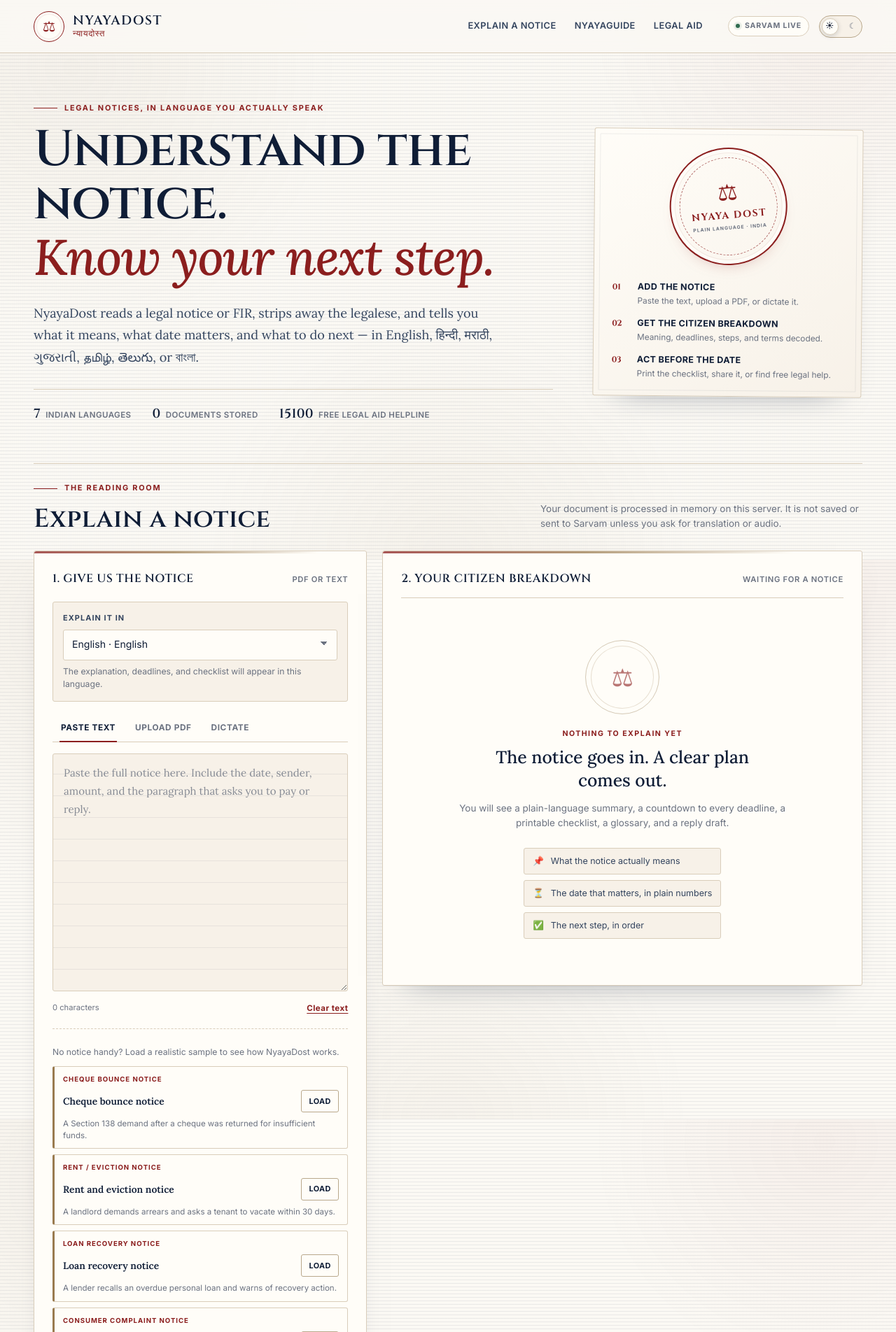
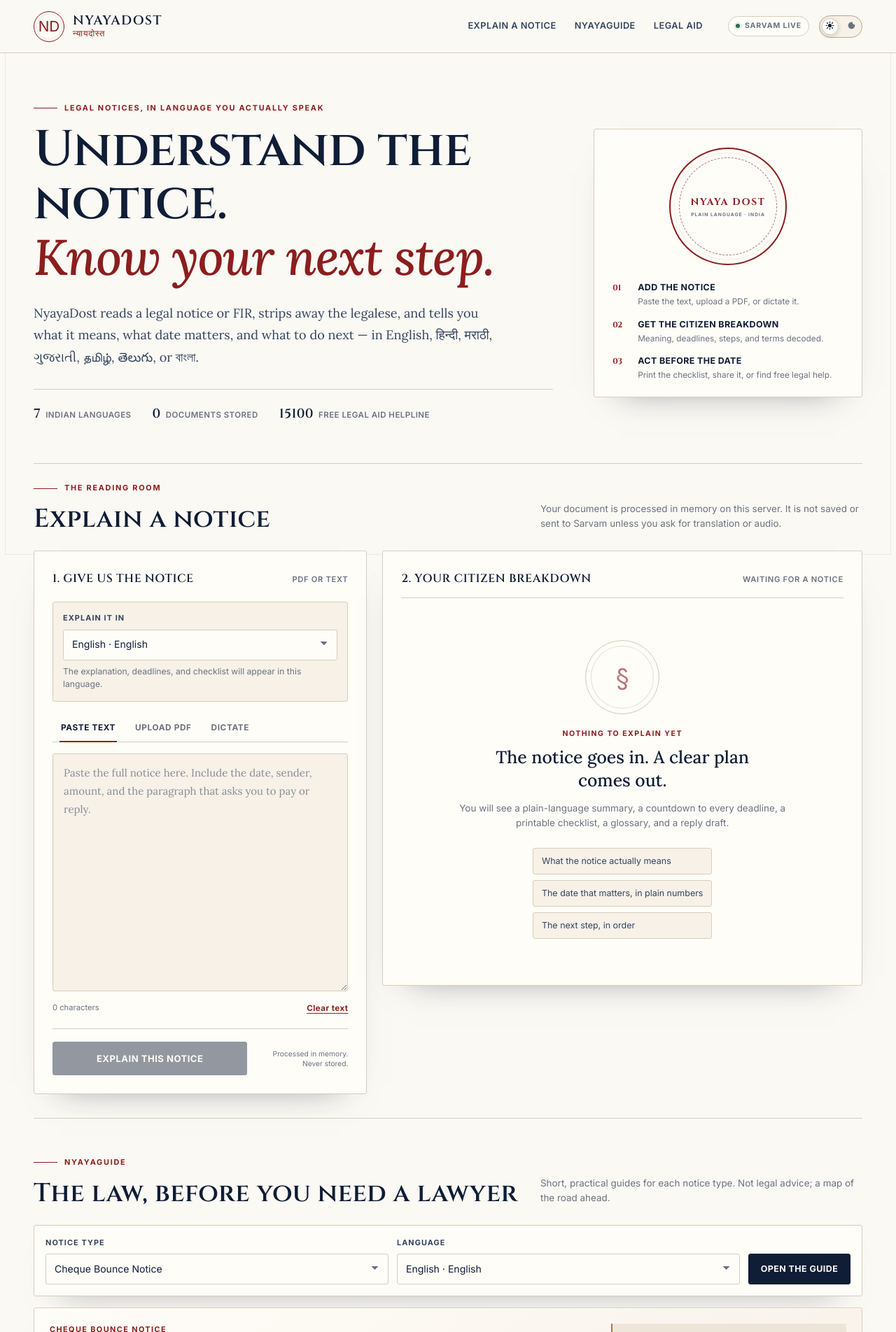
Before and after one commit to Horrid-12/Nayaydost, a FastAPI app: page / in a window 1280 px wide. Shown: the top 1904 px of the page at 70% size. Run offline with FastAPI, Linux system fonts and the light colour scheme; some libraries are stand-ins or nearby versions.

Commit message:
Removed Unnecessary Notices

```diff
--- a/static/css/styles.css
+++ b/static/css/styles.css
@@ -89,22 +85,7 @@ body {
   line-height: 1.6;
   color: var(--ink);
   background-color: var(--bg);
-  background-image:
-    radial-gradient(circle at 8% 12%, rgba(154, 123, 79, 0.06), transparent 28%),
-    radial-gradient(circle at 92% 4%, rgba(139, 30, 30, 0.045), transparent 24%),
-    radial-gradient(circle at 50% 100%, rgba(154, 123, 79, 0.05), transparent 34%),
-    repeating-linear-gradient(0deg, var(--rule-faint) 0 1px, transparent 1px 5px);
-  background-attachment: fixed;
   -webkit-font-smoothing: antialiased;
-  text-rendering: optimizeLegibility;
-}
-
-[data-theme="dark"] body {
-  background-image:
-    radial-gradient(circle at 8% 12%, rgba(197, 168, 128, 0.06), transparent 30%),
-    radial-gradient(circle at 92% 4%, rgba(196, 106, 95, 0.05), transparent 26%),
-    radial-gradient(circle at 50% 100%, rgba(197, 168, 128, 0.04), transparent 36%),
-    repeating-linear-gradient(0deg, var(--rule-faint) 0 1px, transparent 1px 5px);
 }
 
 ::selection {
@@ -178,23 +159,6 @@ button {
   outline-offset: 3px;
 }
 
-.page-grain {
-  position: fixed;
-  inset: 0;
-  z-index: -1;
-  pointer-events: none;
-  opacity: 0.32;
-  background-image:
-    repeating-linear-gradient(90deg, transparent 0 2px, rgba(15, 29, 54, 0.018) 2px 3px),
-    repeating-linear-gradient(0deg, transparent 0 3px, rgba(15, 29, 54, 0.014) 3px 4px);
-  mix-blend-mode: multiply;
-}
-
-[data-theme="dark"] .page-grain {
-  opacity: 0.18;
-  mix-blend-mode: screen;
-}
-
 /* --------------------------------------------------------------------------
    Header
    -------------------------------------------------------------------------- */
@@ -205,9 +169,7 @@ button {
   z-index: 100;
   height: var(--header-h);
   border-bottom: 1px solid var(--rule);
-  background: color-mix(in srgb, var(--bg) 88%, transparent);
-  backdrop-filter: blur(14px);
-  -webkit-backdrop-filter: blur(14px);
+  background: var(--bg);
 }
 
 .header-inner {
@@ -456,18 +418,6 @@ main {
   border-radius: var(--radius);
   box-shadow: var(--shadow-panel);
   padding: 26px;
-}
-
-.panel::before {
-  content: "";
-  position: absolute;
-  top: 0;
-  left: 0;
-  right: 0;
-  height: 3px;
-  background: linear-gradient(90deg, var(--stamp), var(--gold) 42%, transparent 86%);
-  opacity: 0.75;
-  border-radius: var(--radius) var(--radius) 0 0;
 }
 
 .panel-head {
@@ -714,12 +659,7 @@ textarea {
   font-size: 0.94rem;
   line-height: 1.72;
   resize: vertical;
-  background-color: var(--surface-2);
-  background-image: repeating-linear-gradient(
-    0deg,
-    transparent 0 30px,
-    var(--rule-faint) 30px 31px
-  );
+  background: var(--surface-2);
 }
 
 input[type="text"]:focus,
@@ -830,14 +770,11 @@ textarea::placeholder {
 }
 
 .hero-seal-card {
-  position: relative;
   padding: 26px 26px 22px;
   border: 1px solid var(--rule);
   border-radius: var(--radius);
-  background:
-    linear-gradient(145deg, var(--surface), var(--surface-2));
+  background: var(--surface);
   box-shadow: var(--shadow-panel);
-  transform: rotate(0.5deg);
 }
 
 .hero-seal-card::before {
@@ -859,11 +796,9 @@ textarea::placeholder {
   border: 2px solid var(--stamp);
   border-radius: 50%;
   color: var(--stamp);
-  transform: rotate(-5deg);
   box-shadow:
     inset 0 0 0 5px var(--surface),
-    inset 0 0 0 6px var(--stamp-soft),
-    0 10px 26px -20px rgba(139, 30, 30, 0.65);
+    inset 0 0 0 6px var(--stamp-soft);
 }
 
 .seal-ring {
@@ -880,12 +815,6 @@ textarea::placeholder {
   align-items: center;
   gap: 2px;
   text-align: center;
-}
-
-.seal-scales {
-  font-size: 2rem;
-  line-height: 1;
-  margin-bottom: 4px;
 }
 
 .seal-title {
@@ -1029,66 +958,6 @@ textarea::placeholder {
   color: var(--ink-muted);
 }
 
-.sample-block {
-  margin-top: 20px;
-  padding-top: 16px;
-  border-top: 1px dashed var(--rule);
-}
-
-.sample-list {
-  display: grid;
-  gap: 8px;
-  margin-top: 10px;
-}
-
-.sample-card {
-  display: grid;
-  grid-template-columns: 1fr auto;
-  gap: 8px 12px;
-  align-items: center;
-  padding: 10px 12px;
-  border: 1px solid var(--rule);
-  border-left: 3px solid var(--gold);
-  border-radius: var(--radius);
-  background: var(--surface);
-  transition: border-color 0.16s ease, background 0.16s ease, transform 0.16s ease;
-}
-
-.sample-card:hover {
-  border-left-color: var(--stamp);
-  background: var(--surface-2);
-  transform: translateX(2px);
-}
-
-.sample-type {
-  grid-column: 1 / -1;
-  font-size: 0.6rem;
-  font-weight: 700;
-  letter-spacing: 0.1em;
-  text-transform: uppercase;
-  color: var(--stamp);
-}
-
-.sample-title {
-  margin: 0;
-  font-family: var(--font-legal);
-  font-size: 0.86rem;
-  font-weight: 600;
-  line-height: 1.35;
-}
-
-.sample-desc {
-  grid-column: 1 / -1;
-  margin: 0;
-  font-size: 0.72rem;
-  line-height: 1.4;
-  color: var(--ink-muted);
-}
-
-.sample-load {
-  grid-row: 2;
-  grid-column: 2;
-}
 
 .dropzone {
   display: flex;
@@ -3144,7 +2998,6 @@ textarea::placeholder {
     font-size: 11pt;
   }
 
-  .page-grain,
   .site-header,
   .hero,
   .input-panel,
--- a/static/js/app.js
+++ b/static/js/app.js
@@ -424,7 +424,8 @@ function languageName(code) {
 }
 
 function renderSamples() {
-  const list = byId("sample-list");
+  const list = document.getElementById("sample-list");
+  if (!list) return;
   list.textContent = "";
   if (!state.bootstrap || !state.bootstrap.samples.length) {
     const note = el("p", "field-hint", "Samples are unavailable right now. Paste your notice instead.");
@@ -933,7 +934,7 @@ async function analyzeNotice() {
   if (text.length < 30) {
     showInputError(
       "Please add at least a few lines of the notice.",
-      "Paste the text, upload a PDF, or load a sample. Thirty characters is the minimum."
+      "Paste the text or upload a PDF. Thirty characters is the minimum."
     );
     showToast("Add the notice text first.", "error");
     return;
--- a/templates/error.html
+++ b/templates/error.html
@@ -10,7 +10,7 @@
 <body class="error-page">
   <main class="error-shell">
     <a class="brand error-brand" href="/" aria-label="NyayaDost home">
-      <span class="brand-seal" aria-hidden="true">⚖</span>
+      <span class="brand-seal" aria-hidden="true">ND</span>
       <span class="brand-text">
         <span class="brand-name">NyayaDost</span>
         <span class="brand-native">न्यायदोस्त</span>
--- a/templates/index.html
+++ b/templates/index.html
@@ -17,12 +17,11 @@
 </head>
 <body>
   <a class="skip-link" href="#main">Skip to the main content</a>
-  <div class="page-grain" aria-hidden="true"></div>
 
   <header class="site-header">
     <div class="header-inner">
       <a class="brand" href="/" aria-label="NyayaDost home">
-        <span class="brand-seal" aria-hidden="true">⚖</span>
+        <span class="brand-seal" aria-hidden="true">ND</span>
         <span class="brand-text">
           <span class="brand-name">NyayaDost</span>
           <span class="brand-native">न्यायदोस्त</span>
@@ -38,8 +37,8 @@
       <div class="header-actions">
         <span class="mode-chip" id="mode-chip" hidden></span>
         <button class="theme-toggle" id="theme-toggle" type="button" aria-label="Switch to dark mode" aria-pressed="false">
-          <span class="theme-icon theme-icon-sun" aria-hidden="true">☀</span>
-          <span class="theme-icon theme-icon-moon" aria-hidden="true">☾</span>
+          <span class="theme-icon theme-icon-sun" aria-hidden="true"><svg class="icon" viewBox="0 0 16 16" width="13" height="13" fill="none" stroke="currentColor" stroke-width="1.4" stroke-linecap="round"><circle cx="8" cy="8" r="3.2" fill="currentColor" stroke="none"/><path d="M8 1.2v1.8M8 13v1.8M1.2 8H3M13 8h1.8M3.05 3.05l1.27 1.27M11.68 11.68l1.27 1.27M12.95 3.05l-1.27 1.27M4.32 11.68l-1.27 1.27"/></svg></span>
+          <span class="theme-icon theme-icon-moon" aria-hidden="true"><svg class="icon" viewBox="0 0 16 16" width="13" height="13" fill="currentColor"><path d="M9.5 2.2A6 6 0 1 0 13.8 6.5 4.7 4.7 0 0 1 9.5 2.2z"/></svg></span>
           <span class="theme-knob" aria-hidden="true"></span>
         </button>
       </div>
@@ -66,7 +65,6 @@
         <div class="seal" aria-hidden="true">
           <span class="seal-ring"></span>
           <span class="seal-center">
-            <span class="seal-scales">⚖</span>
             <span class="seal-title">NYAYA DOST</span>
             <span class="seal-sub">PLAIN LANGUAGE · INDIA</span>
           </span>
@@ -114,16 +112,10 @@
               <span id="char-count">0 characters</span>
               <button type="button" class="text-button" id="clear-text">Clear text</button>
             </div>
-
-            <div class="sample-block">
-              <p class="field-hint">No notice handy? Load a realistic sample to see how NyayaDost works.</p>
-              <div class="sample-list" id="sample-list" aria-live="polite"></div>
-            </div>
           </div>
 
           <div class="tab-panel" id="tab-upload" role="tabpanel" aria-labelledby="tab-button-upload" hidden>
             <div class="dropzone" id="dropzone" tabindex="0" role="button" aria-label="Choose or drop a PDF notice">
-              <span class="dropzone-icon" aria-hidden="true">⇩</span>
               <strong>Drop a PDF here</strong>
               <span>or choose a file from your device</span>
               <span class="dropzone-hint">Text-based PDFs only · up to <span id="upload-limit">10</span> MB</span>
@@ -174,10 +166,9 @@
 
           <div class="input-actions">
             <button type="button" class="button primary" id="analyze-button" disabled>
-              <span class="button-stamp" aria-hidden="true">⚖</span>
               Explain this notice
             </button>
-            <p class="privacy-note"><span aria-hidden="true">▣</span> Processed in memory. Never stored.</p>
+            <p class="privacy-note">Processed in memory. Never stored.</p>
           </div>
           <div class="inline-alert" id="input-error" role="alert" hidden></div>
         </section>
@@ -189,7 +180,7 @@
           </div>
 
           <div class="processing" id="processing" hidden aria-live="polite">
-            <div class="processing-seal" aria-hidden="true"><span>⚖</span></div>
+            <div class="processing-seal" aria-hidden="true"></div>
             <p class="processing-title">Reading the notice carefully</p>
             <ol class="processing-stages" id="processing-stages">
               <li data-stage="parse"><span class="stage-mark" aria-hidden="true"></span><div><strong>Parsing clauses</strong><p>Finding the sender, dates, amount, and legal sections.</p></div></li>
@@ -199,14 +190,14 @@
           </div>
 
           <div class="empty-state" id="empty-state">
-            <div class="empty-seal" aria-hidden="true">⚖</div>
+            <div class="empty-seal" aria-hidden="true">§</div>
             <p class="empty-kicker">Nothing to explain yet</p>
             <h4>The notice goes in. A clear plan comes out.</h4>
             <p>You will see a plain-language summary, a countdown to every deadline, a printable checklist, a glossary, and a reply draft.</p>
             <ul class="empty-list">
-              <li><span aria-hidden="true">📌</span> What the notice actually means</li>
-              <li><span aria-hidden="true">⏳</span> The date that matters, in plain numbers</li>
-              <li><span aria-hidden="true">✅</span> The next step, in order</li>
+              <li>What the notice actually means</li>
+              <li>The date that matters, in plain numbers</li>
+              <li>The next step, in order</li>
             </ul>
           </div>
 
@@ -237,12 +228,12 @@
 
             <div class="result-tab-panel" id="tab-breakdown" role="tabpanel" aria-labelledby="result-tab-button-breakdown">
               <article class="card summary-card">
-                <div class="card-kicker"><span aria-hidden="true">📌</span> <span id="summary-label">What This Notice Means</span></div>
+                <div class="card-kicker"><span id="summary-label">What This Notice Means</span></div>
                 <h5 id="summary-title">Summary</h5>
                 <p class="summary-body" id="summary-body"></p>
                 <div class="summary-actions">
-                  <button type="button" class="button ghost small" id="speak-summary"><span aria-hidden="true">◉</span> Read aloud</button>
-                  <button type="button" class="button ghost small" id="copy-summary"><span aria-hidden="true">⧉</span> Copy</button>
+                  <button type="button" class="button ghost small" id="speak-summary">Read aloud</button>
+                  <button type="button" class="button ghost small" id="copy-summary">Copy</button>
                 </div>
               </article>
 
@@ -251,7 +242,7 @@
               <section class="deadline-section" aria-labelledby="deadline-title">
                 <div class="card-heading">
                   <div>
-                    <p class="card-kicker"><span aria-hidden="true">⏳</span> <span id="deadline-label">Critical Deadlines</span></p>
+                    <p class="card-kicker"><span id="deadline-label">Critical Deadlines</span></p>
                     <h5 id="deadline-title">The dates that matter</h5>
                   </div>
                   <p class="card-note">Counted from today in India Standard Time.</p>
@@ -262,12 +253,12 @@
               <section class="card steps-card" aria-labelledby="steps-title">
                 <div class="card-heading">
                   <div>
-                    <p class="card-kicker"><span aria-hidden="true">✅</span> <span id="steps-label">Immediate Next Steps</span></p>
+                    <p class="card-kicker"><span id="steps-label">Immediate Next Steps</span></p>
                     <h5 id="steps-title">Your checklist</h5>
                   </div>
                   <div class="steps-actions">
-                    <button type="button" class="button tiny" id="print-button"><span aria-hidden="true">⎙</span> Print</button>
-                    <button type="button" class="button tiny" id="share-button"><span aria-hidden="true">↗</span> Share</button>
+                    <button type="button" class="button tiny" id="print-button">Print</button>
+                    <button type="button" class="button tiny" id="share-button">Share</button>
                   </div>
                 </div>
                 <div class="progress-track" aria-hidden="true"><span class="progress-fill" id="steps-progress-bar"></span></div>
@@ -278,13 +269,13 @@
               <section class="card audio-card" id="audio-card" aria-labelledby="audio-title">
                 <div class="card-heading">
                   <div>
-                    <p class="card-kicker"><span aria-hidden="true">◉</span> <span id="audio-label">Listen to this explanation</span></p>
+                    <p class="card-kicker"><span id="audio-label">Listen to this explanation</span></p>
                     <h5 id="audio-title">Audio in your language</h5>
                   </div>
                   <button type="button" class="button ghost small" id="audio-load">Load audio</button>
                 </div>
                 <div class="audio-player" id="audio-player" hidden>
-                  <button type="button" class="play-button" id="audio-play" aria-label="Play audio">▶</button>
+                  <button type="button" class="play-button" id="audio-play" aria-label="Play audio">Play</button>
                   <div class="wave-wrap">
                     <canvas id="waveform" width="720" height="64" aria-hidden="true"></canvas>
                     <div class="wave-progress" id="wave-progress"></div>
@@ -306,11 +297,11 @@
             <div class="result-tab-panel" id="tab-original" role="tabpanel" aria-labelledby="result-tab-button-original" hidden>
               <div class="original-grid">
                 <section class="card">
-                  <div class="card-kicker"><span aria-hidden="true">▤</span> <span id="original-label">Original Legalese</span></div>
+                  <div class="card-kicker"><span id="original-label">Original Legalese</span></div>
                   <pre class="original-text" id="original-text"></pre>
                 </section>
                 <section class="card translation-card">
-                  <div class="card-kicker"><span aria-hidden="true">⇄</span> Vernacular translation</div>
+                  <div class="card-kicker">Vernacular translation</div>
                   <p class="field-hint">Translate the original wording with Sarvam Mayura. In offline mode, key legal terms are replaced from a phrasebook and clearly labelled.</p>
                   <button type="button" class="button ghost small" id="translate-button">Translate the original</button>
                   <div class="inline-alert" id="translation-warning" role="status" hidden></div>
@@ -321,7 +312,7 @@
 
             <div class="result-tab-panel" id="tab-glossary" role="tabpanel" aria-labelledby="result-tab-button-glossary" hidden>
               <section class="card">
-                <div class="card-kicker"><span aria-hidden="true">✎</span> <span id="glossary-label">Legal Terms, Decoded</span></div>
+                <div class="card-kicker"><span id="glossary-label">Legal Terms, Decoded</span></div>
                 <h5>Every term that could slow you down</h5>
                 <dl class="glossary-list" id="glossary-list"></dl>
               </section>
@@ -329,7 +320,7 @@
 
             <div class="result-tab-panel" id="tab-reply" role="tabpanel" aria-labelledby="result-tab-button-reply" hidden>
               <section class="card reply-card">
-                <div class="card-kicker"><span aria-hidden="true">✉</span> <span id="reply-label">Reply Draft</span></div>
+                <div class="card-kicker"><span id="reply-label">Reply Draft</span></div>
                 <h5 id="reply-subject">Reply to the notice</h5>
                 <p class="reply-note" id="reply-note"></p>
                 <pre class="reply-template" id="reply-template"></pre>
@@ -489,16 +480,16 @@
     </section>
 
     <section class="trust-strip" aria-label="Privacy and safety commitments">
-      <div><span aria-hidden="true">▣</span><strong>In memory only</strong><p>Uploads are parsed and discarded. Nothing is written to disk.</p></div>
-      <div><span aria-hidden="true">⌂</span><strong>Works offline</strong><p>Without a Sarvam key, the demo uses labelled local fallbacks.</p></div>
-      <div><span aria-hidden="true">⚖</span><strong>Not a law firm</strong><p>Plain-language help, not legal advice. Verify with an advocate or DLSA.</p></div>
+      <div><strong>In memory only</strong><p>Uploads are parsed and discarded. Nothing is written to disk.</p></div>
+      <div><strong>Works offline</strong><p>Without a Sarvam key, the demo uses labelled local fallbacks.</p></div>
+      <div><strong>Not a law firm</strong><p>Plain-language help, not legal advice. Verify with an advocate or DLSA.</p></div>
     </section>
   </main>
 
   <footer class="site-footer">
     <div class="footer-inner">
       <div class="footer-brand">
-        <span class="brand-seal small" aria-hidden="true">⚖</span>
+        <span class="brand-seal small" aria-hidden="true">ND</span>
         <div>
           <strong>NyayaDost</strong>
           <p>न्याय सबके लिए, भाषा में समझने योग्य।</p>
@@ -512,7 +503,7 @@
       </div>
       <div class="footer-meta">
         <p id="footer-mode">Offline demo</p>
-        <p>Built for the Sarvam AI hackathon · <span id="footer-version">v1.0.0</span></p>
+        <p><span id="footer-version">v1.0.0</span></p>
         <p class="footer-disclaimer">NyayaDost explains documents in plain language. It is not a law firm and does not give legal advice. Verify important steps with a licensed advocate or your District Legal Services Authority.</p>
       </div>
     </div>
```
Also changed, not shown: other parts of static/css/styles.css (+20 -44 lines).
